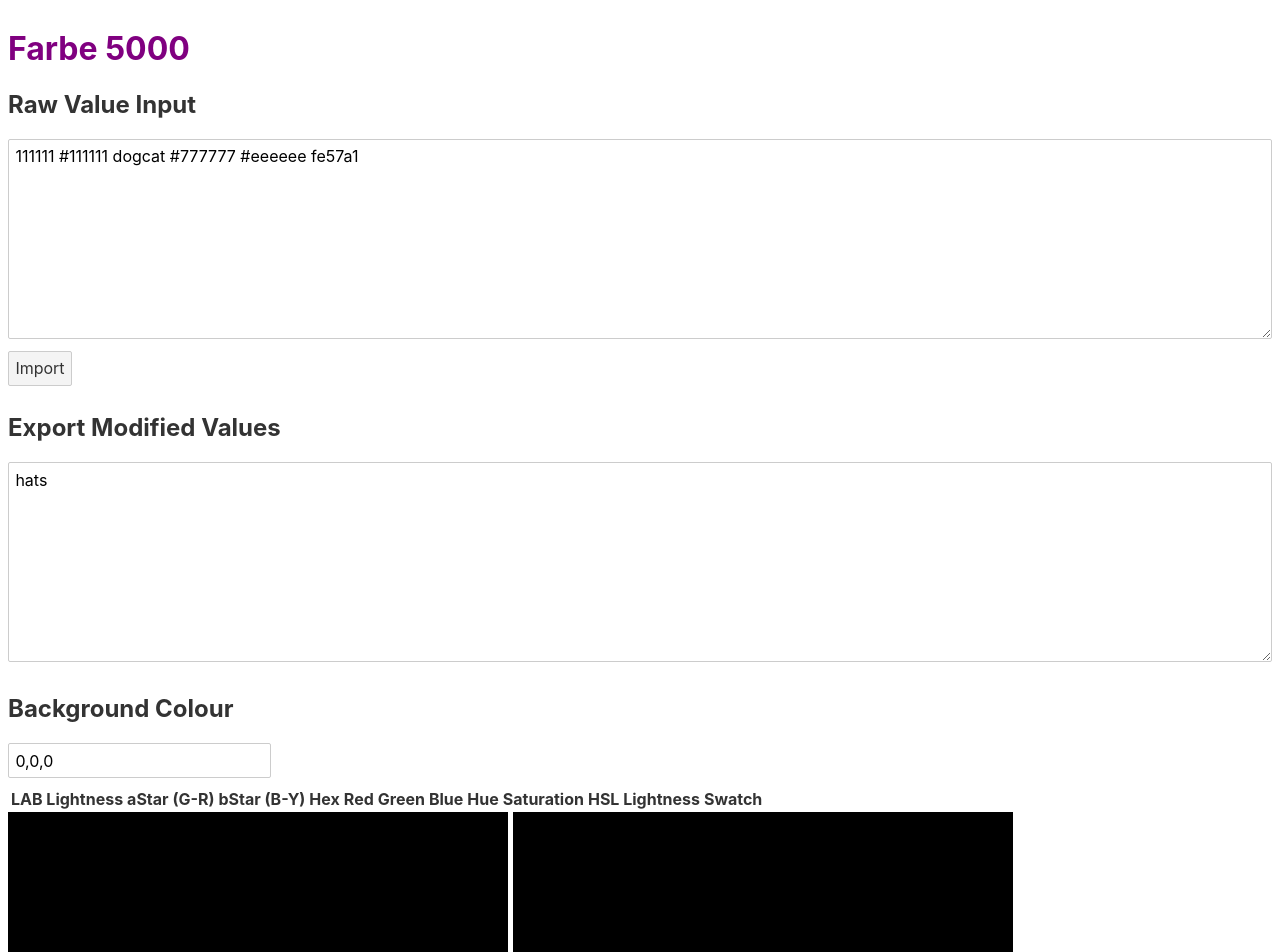
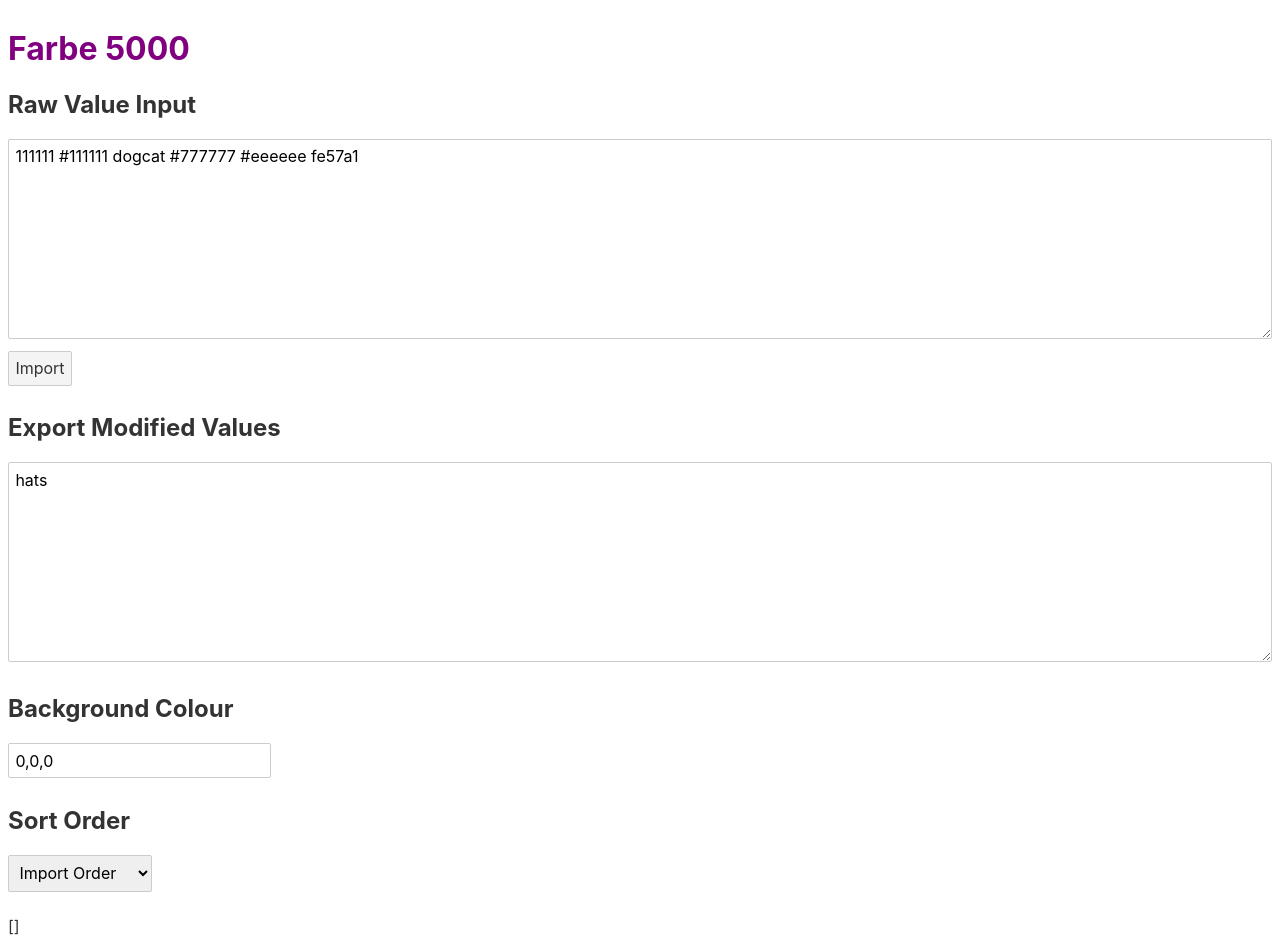
Before and after one commit to jeffhiltz/farbe5000, a Svelte app: page / in a window 1280 px wide. Shown: the top 952 px of the page. Built offline with nearby package versions, Linux system fonts and the light colour scheme.

Commit message:
experiment with a derived colorOrder store

```diff
--- a/src/App.svelte
+++ b/src/App.svelte
@@ -1,5 +1,6 @@
 <script>
   import BackgroundPicker from './BackgroundPicker.svelte'
+  import SortSelector from './SortSelector.svelte'
   import ColorTable from './ColorTable.svelte'
   import Importer from './Importer.svelte'
   import Exporter from './Exporter.svelte'
@@ -18,6 +19,7 @@
 <Importer />
 <Exporter />
 <BackgroundPicker />
+<SortSelector />
 <ColorTable />
 <LightGraph />
 <ScatterGraph />
--- /dev/null
+++ b/src/SortSelector.svelte
@@ -0,0 +1,21 @@
+<script>
+  import { sortBy, colorOrder } from './colors.js'
+</script>
+
+<h2>Sort Order</h2>
+<select bind:value={$sortBy}>
+  <option value="id">Import Order</option>
+  <option value="lightness">LAB Lightness</option>
+  <option value="aStar">aStar (G-R)</option>
+  <option value="bStar">bStar (B-Y)</option>
+  <option value="hex">Hex</option>
+  <option value="red">Red</option>
+  <option value="green">Green</option>
+  <option value="blue">Blue</option>
+  <option value="hue">Hue</option>
+  <option value="saturation">Saturation</option>
+  <option value="hsLightness">HSL Lightness</option>
+
+</select>
+
+<p>{JSON.stringify($colorOrder)}</p>
--- a/src/colors.js
+++ b/src/colors.js
@@ -35,3 +35,11 @@ export const colorValues = derived(
     };
   }),
 );
+
+export const sortBy = writable('id');
+
+// TODO only works for numeric values (ie: not hex...)
+export const colorOrder = derived(
+  [sortBy, colorValues],
+  ([$sortBy, $colorValues]) => $colorValues.map(colorVal => ({id: colorVal.id, sortVal: colorVal[$sortBy]})).sort((a,b) => a.sortVal - b.sortVal),
+);
```
